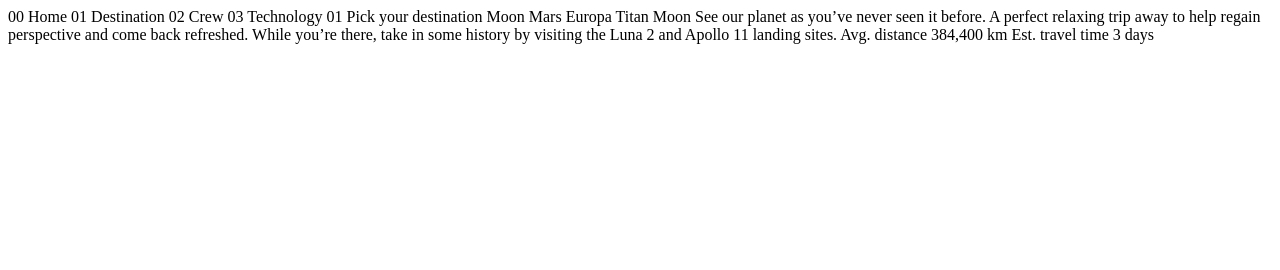
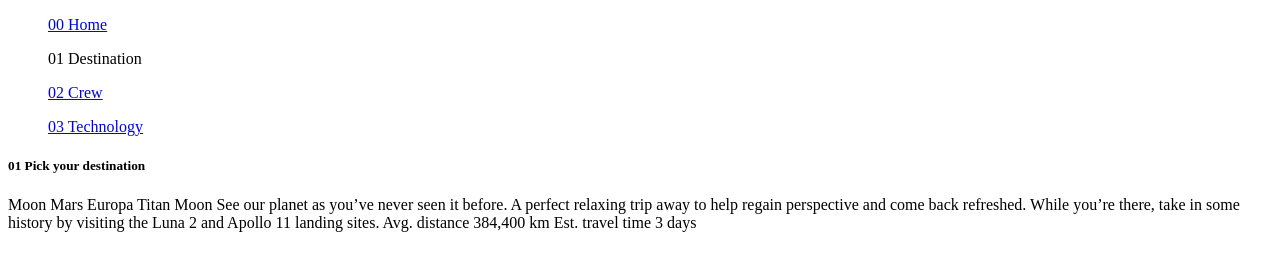
Before and after one commit to mikeFrees/space-tourism-website-main, a website: page starter-code/destination-moon.html in a window 1280 px wide. Drawn offline with Linux system fonts and the light colour scheme.

Commit message:
html index update

```diff
--- a/starter-code/destination-moon.html
+++ b/starter-code/destination-moon.html
@@ -10,12 +10,15 @@
 </head>
 <body>
 
-  00 Home
-  01 Destination
-  02 Crew
-  03 Technology
+  <nav>
+    <ul><a href="../index.html">00 Home</a></ul>
+    <ul class="Active">01 Destination</ul>
+    <ul><a href="starter-code/crew-commander.html">02 Crew</a></ul>
+    <ul><a href="starter-code/technology-vehicle.html">03 Technology</a></ul>
+  </nav>
 
-  01 Pick your destination
+  <main>
+    <h5>01 Pick your destination</h5>
 
     Moon
     Mars
@@ -33,5 +36,6 @@
 
     Est. travel time
     3 days
+  </main>
 </body>
 </html>
```
Also changed, not shown: index.html (added, +33 -0 lines), package.json (+10 -5 lines), starter-code/index.html (deleted, +0 -27 lines), 3 other files. Lines whose indentation alone changed are shown as unchanged.
